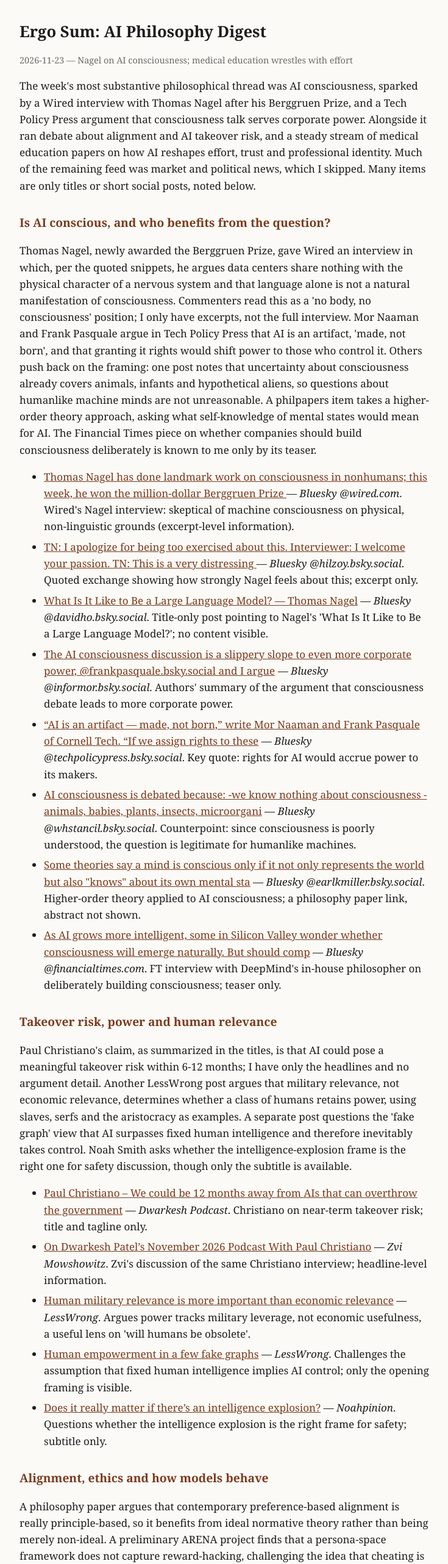
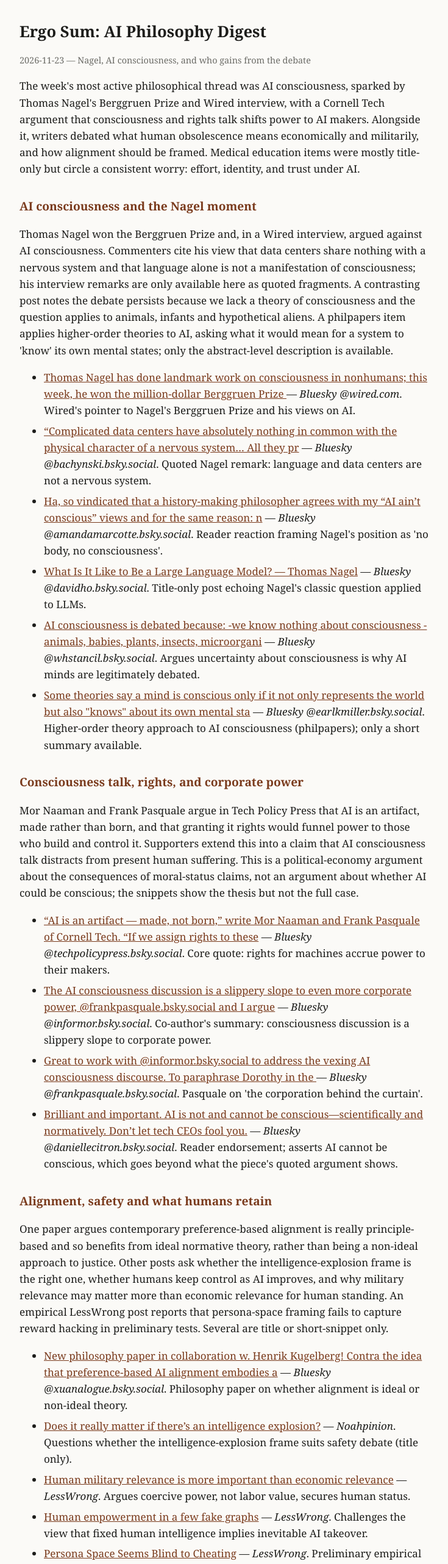
Before and after one commit to bzolyomi/ergo-sum-digest, a plain HTML site: page docs/2026-11-23.html in a window 1280 px wide. Shown: the top 2564 px of the page at 61% size, without its empty margins (272-1007 px from the left). Drawn offline with Linux system fonts and the light colour scheme.

Commit message:
Add weekly digest

```diff
--- a/docs/2026-11-23.html
+++ b/docs/2026-11-23.html
@@ -6,45 +6,40 @@
 body{background:var(--bg);color:var(--fg);font:17px/1.6 Georgia,serif;max-width:42rem;margin:0 auto;padding:2rem 1rem}
 h1{font-size:1.6rem;margin:0}h2{font-size:1.2rem;margin-top:2rem;color:var(--ac)}
 .sub,.foot{color:var(--mut);font-size:.9rem}a{color:var(--ac)}li{margin:.4rem 0}
-</style></head><body><h1>Ergo Sum: AI Philosophy Digest</h1><p class="sub">2026-11-23 — Nagel on AI consciousness; medical education wrestles with effort</p><p class='intro'>The week&#x27;s most substantive philosophical thread was AI consciousness, sparked by a Wired interview with Thomas Nagel after his Berggruen Prize, and a Tech Policy Press argument that consciousness talk serves corporate power. Alongside it ran debate about alignment and AI takeover risk, and a steady stream of medical education papers on how AI reshapes effort, trust and professional identity. Much of the remaining feed was market and political news, which I skipped. Many items are only titles or short social posts, noted below.</p>
-<h2>Is AI conscious, and who benefits from the question?</h2><p>Thomas Nagel, newly awarded the Berggruen Prize, gave Wired an interview in which, per the quoted snippets, he argues data centers share nothing with the physical character of a nervous system and that language alone is not a natural manifestation of consciousness. Commenters read this as a &#x27;no body, no consciousness&#x27; position; I only have excerpts, not the full interview. Mor Naaman and Frank Pasquale argue in Tech Policy Press that AI is an artifact, &#x27;made, not born&#x27;, and that granting it rights would shift power to those who control it. Others push back on the framing: one post notes that uncertainty about consciousness already covers animals, infants and hypothetical aliens, so questions about humanlike machine minds are not unreasonable. A philpapers item takes a higher-order theory approach, asking what self-knowledge of mental states would mean for AI. The Financial Times piece on whether companies should build consciousness deliberately is known to me only by its teaser.</p><ul>
-<li><a href='https://bsky.app/profile/wired.com/post/3n2ltohrzgu2o'>Thomas Nagel has done landmark work on consciousness in nonhumans; this week, he won the million-dollar Berggruen Prize </a> — <em>Bluesky @wired.com</em>. Wired&#x27;s Nagel interview: skeptical of machine consciousness on physical, non-linguistic grounds (excerpt-level information).</li>
-<li><a href='https://bsky.app/profile/hilzoy.bsky.social/post/3n2mdpmhdvs2w'>TN: I apologize for being too exercised about this. Interviewer: I welcome your passion. TN: This is a very distressing </a> — <em>Bluesky @hilzoy.bsky.social</em>. Quoted exchange showing how strongly Nagel feels about this; excerpt only.</li>
-<li><a href='https://bsky.app/profile/davidho.bsky.social/post/3n2o4i75srk2n'>What Is It Like to Be a Large Language Model? — Thomas Nagel</a> — <em>Bluesky @davidho.bsky.social</em>. Title-only post pointing to Nagel&#x27;s &#x27;What Is It Like to Be a Large Language Model?&#x27;; no content visible.</li>
-<li><a href='https://bsky.app/profile/informor.bsky.social/post/3n2ojzsygdk2k'>The AI consciousness discussion is a slippery slope to even more corporate power, @frankpasquale.bsky.social and I argue</a> — <em>Bluesky @informor.bsky.social</em>. Authors&#x27; summary of the argument that consciousness debate leads to more corporate power.</li>
-<li><a href='https://bsky.app/profile/techpolicypress.bsky.social/post/3n2oaewcxhf2p'>“AI is an artifact — made, not born,” write Mor Naaman and Frank Pasquale of Cornell Tech. “If we assign rights to these</a> — <em>Bluesky @techpolicypress.bsky.social</em>. Key quote: rights for AI would accrue power to its makers.</li>
-<li><a href='https://bsky.app/profile/whstancil.bsky.social/post/3n2oww5io4k2y'>AI consciousness is debated because: -we know nothing about consciousness -animals, babies, plants, insects, microorgani</a> — <em>Bluesky @whstancil.bsky.social</em>. Counterpoint: since consciousness is poorly understood, the question is legitimate for humanlike machines.</li>
-<li><a href='https://bsky.app/profile/earlkmiller.bsky.social/post/3n2t7h4ka3k2f'>Some theories say a mind is conscious only if it not only represents the world but also &quot;knows&quot; about its own mental sta</a> — <em>Bluesky @earlkmiller.bsky.social</em>. Higher-order theory applied to AI consciousness; a philosophy paper link, abstract not shown.</li>
-<li><a href='https://bsky.app/profile/financialtimes.com/post/3n2vytau3mq2b'>As AI grows more intelligent, some in Silicon Valley wonder whether consciousness will emerge naturally. But should comp</a> — <em>Bluesky @financialtimes.com</em>. FT interview with DeepMind&#x27;s in-house philosopher on deliberately building consciousness; teaser only.</li>
+</style></head><body><h1>Ergo Sum: AI Philosophy Digest</h1><p class="sub">2026-11-23 — Nagel, AI consciousness, and who gains from the debate</p><p class='intro'>The week&#x27;s most active philosophical thread was AI consciousness, sparked by Thomas Nagel&#x27;s Berggruen Prize and Wired interview, with a Cornell Tech argument that consciousness and rights talk shifts power to AI makers. Alongside it, writers debated what human obsolescence means economically and militarily, and how alignment should be framed. Medical education items were mostly title-only but circle a consistent worry: effort, identity, and trust under AI.</p>
+<h2>AI consciousness and the Nagel moment</h2><p>Thomas Nagel won the Berggruen Prize and, in a Wired interview, argued against AI consciousness. Commenters cite his view that data centers share nothing with a nervous system and that language alone is not a manifestation of consciousness; his interview remarks are only available here as quoted fragments. A contrasting post notes the debate persists because we lack a theory of consciousness and the question applies to animals, infants and hypothetical aliens. A philpapers item applies higher-order theories to AI, asking what it would mean for a system to &#x27;know&#x27; its own mental states; only the abstract-level description is available.</p><ul>
+<li><a href='https://bsky.app/profile/wired.com/post/3n2w5mwntfq27'>Thomas Nagel has done landmark work on consciousness in nonhumans; this week, he won the million-dollar Berggruen Prize </a> — <em>Bluesky @wired.com</em>. Wired&#x27;s pointer to Nagel&#x27;s Berggruen Prize and his views on AI.</li>
+<li><a href='https://bsky.app/profile/bachynski.bsky.social/post/3n2oelra2s22b'>“Complicated data centers have absolutely nothing in common with the physical character of a nervous system… All they pr</a> — <em>Bluesky @bachynski.bsky.social</em>. Quoted Nagel remark: language and data centers are not a nervous system.</li>
+<li><a href='https://bsky.app/profile/amandamarcotte.bsky.social/post/3n2pgcfkkjc2h'>Ha, so vindicated that a history-making philosopher agrees with my “AI ain’t conscious” views and for the same reason: n</a> — <em>Bluesky @amandamarcotte.bsky.social</em>. Reader reaction framing Nagel&#x27;s position as &#x27;no body, no consciousness&#x27;.</li>
+<li><a href='https://bsky.app/profile/davidho.bsky.social/post/3n2o4i75srk2n'>What Is It Like to Be a Large Language Model? — Thomas Nagel</a> — <em>Bluesky @davidho.bsky.social</em>. Title-only post echoing Nagel&#x27;s classic question applied to LLMs.</li>
+<li><a href='https://bsky.app/profile/whstancil.bsky.social/post/3n2oww5io4k2y'>AI consciousness is debated because: -we know nothing about consciousness -animals, babies, plants, insects, microorgani</a> — <em>Bluesky @whstancil.bsky.social</em>. Argues uncertainty about consciousness is why AI minds are legitimately debated.</li>
+<li><a href='https://bsky.app/profile/earlkmiller.bsky.social/post/3n2t7h4ka3k2f'>Some theories say a mind is conscious only if it not only represents the world but also &quot;knows&quot; about its own mental sta</a> — <em>Bluesky @earlkmiller.bsky.social</em>. Higher-order theory approach to AI consciousness (philpapers); only a short summary available.</li>
 </ul>
-<h2>Takeover risk, power and human relevance</h2><p>Paul Christiano&#x27;s claim, as summarized in the titles, is that AI could pose a meaningful takeover risk within 6-12 months; I have only the headlines and no argument detail. Another LessWrong post argues that military relevance, not economic relevance, determines whether a class of humans retains power, using slaves, serfs and the aristocracy as examples. A separate post questions the &#x27;fake graph&#x27; view that AI surpasses fixed human intelligence and therefore inevitably takes control. Noah Smith asks whether the intelligence-explosion frame is the right one for safety discussion, though only the subtitle is available.</p><ul>
-<li><a href='https://www.dwarkesh.com/p/paul-christiano-2'>Paul Christiano – We could be 12 months away from AIs that can overthrow the government</a> — <em>Dwarkesh Podcast</em>. Christiano on near-term takeover risk; title and tagline only.</li>
-<li><a href='https://thezvi.substack.com/p/on-dwarkesh-patels-november-2026'>On Dwarkesh Patel’s November 2026 Podcast With Paul Christiano</a> — <em>Zvi Mowshowitz</em>. Zvi&#x27;s discussion of the same Christiano interview; headline-level information.</li>
-<li><a href='https://www.lesswrong.com/posts/MSk9tqAmrmeasFgAZ/human-military-relevance-is-more-important-than-economic'>Human military relevance is more important than economic relevance</a> — <em>LessWrong</em>. Argues power tracks military leverage, not economic usefulness, a useful lens on &#x27;will humans be obsolete&#x27;.</li>
-<li><a href='https://www.lesswrong.com/posts/Goq6ZJmD9oFfHKmhu/human-empowerment-in-a-few-fake-graphs'>Human empowerment in a few fake graphs</a> — <em>LessWrong</em>. Challenges the assumption that fixed human intelligence implies AI control; only the opening framing is visible.</li>
-<li><a href='https://www.noahpinion.blog/p/does-it-really-matter-if-theres-an'>Does it really matter if there’s an intelligence explosion?</a> — <em>Noahpinion</em>. Questions whether the intelligence explosion is the right frame for safety; subtitle only.</li>
+<h2>Consciousness talk, rights, and corporate power</h2><p>Mor Naaman and Frank Pasquale argue in Tech Policy Press that AI is an artifact, made rather than born, and that granting it rights would funnel power to those who build and control it. Supporters extend this into a claim that AI consciousness talk distracts from present human suffering. This is a political-economy argument about the consequences of moral-status claims, not an argument about whether AI could be conscious; the snippets show the thesis but not the full case.</p><ul>
+<li><a href='https://bsky.app/profile/techpolicypress.bsky.social/post/3n2vuhmlznb2p'>“AI is an artifact — made, not born,” write Mor Naaman and Frank Pasquale of Cornell Tech. “If we assign rights to these</a> — <em>Bluesky @techpolicypress.bsky.social</em>. Core quote: rights for machines accrue power to their makers.</li>
+<li><a href='https://bsky.app/profile/informor.bsky.social/post/3n2ojzsygdk2k'>The AI consciousness discussion is a slippery slope to even more corporate power, @frankpasquale.bsky.social and I argue</a> — <em>Bluesky @informor.bsky.social</em>. Co-author&#x27;s summary: consciousness discussion is a slippery slope to corporate power.</li>
+<li><a href='https://bsky.app/profile/frankpasquale.bsky.social/post/3n2pkzq7me22r'>Great to work with @informor.bsky.social to address the vexing AI consciousness discourse. To paraphrase Dorothy in the </a> — <em>Bluesky @frankpasquale.bsky.social</em>. Pasquale on &#x27;the corporation behind the curtain&#x27;.</li>
+<li><a href='https://bsky.app/profile/daniellecitron.bsky.social/post/3n2uaensxos2q'>Brilliant and important. AI is not and cannot be conscious—scientifically and normatively. Don’t let tech CEOs fool you.</a> — <em>Bluesky @daniellecitron.bsky.social</em>. Reader endorsement; asserts AI cannot be conscious, which goes beyond what the piece&#x27;s quoted argument shows.</li>
 </ul>
-<h2>Alignment, ethics and how models behave</h2><p>A philosophy paper argues that contemporary preference-based alignment is really principle-based, so it benefits from ideal normative theory rather than being merely non-ideal. A preliminary ARENA project finds that a persona-space framework does not capture reward-hacking, challenging the idea that cheating is persona-mediated. A LessWrong series tries to ground morality in equivariance, using symmetry structure to impose moral consistency. An arXiv framework proposes evidence standards for deciding whether language models internally represent future options before choosing.</p><ul>
-<li><a href='https://bsky.app/profile/xuanalogue.bsky.social/post/3n2j5gkak7s2b'>New philosophy paper in collaboration w. Henrik Kugelberg! Contra the idea that preference-based AI alignment embodies a</a> — <em>Bluesky @xuanalogue.bsky.social</em>. Argues alignment is principle-based and needs ideal theory; abstract-level information.</li>
-<li><a href='https://www.lesswrong.com/posts/uovDC22en2iirta4h/persona-space-seems-blind-to-cheating'>Persona Space Seems Blind to Cheating</a> — <em>LessWrong</em>. Preliminary negative result on persona-based accounts of reward hacking.</li>
-<li><a href='https://www.lesswrong.com/posts/NyD3vpFuPSNQpEBNu/alignment-from-equivariance-iii-moraloids-and-tribal-1'>Alignment from equivariance III - moraloids and tribal subgroups</a> — <em>LessWrong</em>. Speculative attempt at a mathematical definition of moral consistency.</li>
-<li><a href='https://arxiv.org/abs/2611.25170v1'>Before the Choice: An Evidential Framework for Studying Prospective Representations in Language Models</a> — <em>arXiv</em>. Methodological framework for claims about model &#x27;planning&#x27; or prospection.</li>
+<h2>Alignment, safety and what humans retain</h2><p>One paper argues contemporary preference-based alignment is really principle-based and so benefits from ideal normative theory, rather than being a non-ideal approach to justice. Other posts ask whether the intelligence-explosion frame is the right one, whether humans keep control as AI improves, and why military relevance may matter more than economic relevance for human standing. An empirical LessWrong post reports that persona-space framing fails to capture reward hacking in preliminary tests. Several are title or short-snippet only.</p><ul>
+<li><a href='https://bsky.app/profile/xuanalogue.bsky.social/post/3n2j5gkak7s2b'>New philosophy paper in collaboration w. Henrik Kugelberg! Contra the idea that preference-based AI alignment embodies a</a> — <em>Bluesky @xuanalogue.bsky.social</em>. Philosophy paper on whether alignment is ideal or non-ideal theory.</li>
+<li><a href='https://www.noahpinion.blog/p/does-it-really-matter-if-theres-an'>Does it really matter if there’s an intelligence explosion?</a> — <em>Noahpinion</em>. Questions whether the intelligence-explosion frame suits safety debate (title only).</li>
+<li><a href='https://www.lesswrong.com/posts/MSk9tqAmrmeasFgAZ/human-military-relevance-is-more-important-than-economic'>Human military relevance is more important than economic relevance</a> — <em>LessWrong</em>. Argues coercive power, not labor value, secures human status.</li>
+<li><a href='https://www.lesswrong.com/posts/Goq6ZJmD9oFfHKmhu/human-empowerment-in-a-few-fake-graphs'>Human empowerment in a few fake graphs</a> — <em>LessWrong</em>. Challenges the view that fixed human intelligence implies inevitable AI takeover.</li>
+<li><a href='https://www.lesswrong.com/posts/uovDC22en2iirta4h/persona-space-seems-blind-to-cheating'>Persona Space Seems Blind to Cheating</a> — <em>LessWrong</em>. Preliminary empirical result: persona framework misses reward-hacking behavior.</li>
 </ul>
-<h2>Thinking, culture and economic value</h2><p>A LessWrong essay notes that psychology has studied thinking mostly through its failures and asks why so little is understood about how it works. Henry Farrell describes AI agents as self-enacting storybooks of human culture, though I only have the title. Tyler Cowen argues that GDP misses AI gains such as greater effective product variety. An NBER paper examines whether AI-driven growth will reach developing countries.</p><ul>
-<li><a href='https://www.lesswrong.com/posts/NyCFKxR74RgRbs7SM/thinking-is-hard-for-humans'>Thinking is Hard (for Humans)</a> — <em>LessWrong</em>. Reflection on how little the study of human thinking explains how thinking works; relevant to offloading thinking to AI.</li>
-<li><a href='https://www.programmablemutter.com/p/ai-agents-are-frozen-knowledge-given'>AI agents are self-enacting storybooks of human culture</a> — <em>Programmable Mutter (Henry Farrell)</em>. Frames agents as enacting human culture; title only.</li>
-<li><a href='https://marginalrevolution.com/marginalrevolution/2026/11/the-ai-gains-that-gdp-misses.html'>The AI gains that gdp misses</a> — <em>Marginal Revolution</em>. Argues GDP undercounts AI benefits through customization.</li>
-<li><a href='https://marginalrevolution.com/marginalrevolution/2026/11/will-ai-growth-reach-the-developing-world.html'>Will AI Growth Reach the Developing World?</a> — <em>Marginal Revolution</em>. Growth-model analysis of whether AI gains spread to developing economies; abstract only.</li>
+<h2>Economic and societal effects of AI</h2><p>Tyler Cowen argues GDP misses AI gains such as greater effective product variety. Another post reads a market reaction as evidence that capabilities do not automatically become economic outcomes. An NBER paper asks whether AI-driven growth will reach developing countries. Understanding AI lists the major live debates, including bubble and recursive self-improvement arguments. Most are brief snippets.</p><ul>
+<li><a href='https://marginalrevolution.com/marginalrevolution/2026/11/the-ai-gains-that-gdp-misses.html'>The AI gains that gdp misses</a> — <em>Marginal Revolution</em>. Argues measured GDP understates AI-driven customization gains.</li>
+<li><a href='https://marginalrevolution.com/marginalrevolution/2026/11/will-ai-growth-reach-the-developing-world.html'>Will AI Growth Reach the Developing World?</a> — <em>Marginal Revolution</em>. Growth-model analysis of AI&#x27;s reach to developing economies.</li>
+<li><a href='https://www.understandingai.org/p/the-five-most-important-debates-in'>The five most important debates in AI right now</a> — <em>Understanding AI</em>. Overview of strongest arguments on bubble, cyber risk, recursive self-improvement.</li>
+<li><a href='https://www.programmablemutter.com/p/ai-agents-are-frozen-knowledge-given'>AI agents are self-enacting storybooks of human culture</a> — <em>Programmable Mutter (Henry Farrell)</em>. Farrell frames AI agents as enacting human cultural stories (title only).</li>
 </ul>
-<h2>AI in medical education and practice</h2><p>Several papers worry about what AI does to learning and professional formation. One addresses the erosion of effort from &#x27;effortless excellence&#x27;; another describes a &#x27;formal-functional gap&#x27; in medical professional identity. Others call for national guidance on AI use in clerkships, examine calibrating trust through Chinese medical humanism, and look at how uncertainty and feedback loops shape clinicians&#x27; interactions with AI. Chinese medical students describe lacking a compass in clinical training. A Bluesky post asks for independent randomized trials of EdTech, comparing the standard to medical research. For most of these I have only titles, so I cannot report findings.</p><ul>
-<li><a href='https://pubmed.ncbi.nlm.nih.gov/43031995/'>The Perils of &quot;Effortless Excellence&quot;: Generative AI and the Erosion of Effort in Medical Education.</a> — <em>PubMed (Med Sci Educ)</em>. Concern that generative AI removes productive effort from training; title only.</li>
-<li><a href='https://pubmed.ncbi.nlm.nih.gov/43041233/'>The Formal-Functional Gap: How Artificial Intelligence Reshapes Medical Professional Identity.</a> — <em>PubMed (Adv Med Educ Pract)</em>. AI and professional identity, the &#x27;formal-functional gap&#x27;; title only.</li>
-<li><a href='https://pubmed.ncbi.nlm.nih.gov/43066053/'>Navigating Without a Compass: Chinese Medical Students&#x27; Perspectives on AI in Clinical Training.</a> — <em>PubMed (Perspect Med Educ)</em>. Students&#x27; perspectives on AI in clinical training; title only.</li>
-<li><a href='https://pubmed.ncbi.nlm.nih.gov/43054598/'>Calibrating trust in generative artificial intelligence for clinical communication through Chinese medical humanism.</a> — <em>PubMed (Front Public Health)</em>. Trust calibration through medical humanism; title only.</li>
-<li><a href='https://pubmed.ncbi.nlm.nih.gov/43060811/'>The confidence game: Artificial intelligence, feedback loops, and higher-order effects.</a> — <em>PubMed (JAAD Int)</em>. AI, confidence and feedback loops; title only.</li>
-<li><a href='https://pubmed.ncbi.nlm.nih.gov/43069807/'>The arc of uncertainty across clinicians&#x27; interactions with AI.</a> — <em>PubMed (Discov Artif Intell)</em>. How clinicians&#x27; uncertainty evolves in AI interactions; title only.</li>
-<li><a href='https://pubmed.ncbi.nlm.nih.gov/43032007/'>Artificial Intelligence Use in Clerkships: A Call for National Guidance.</a> — <em>PubMed (Med Sci Educ)</em>. Call for national guidance on AI in clerkships; title only.</li>
-<li><a href='https://pubmed.ncbi.nlm.nih.gov/43070650/'>Designing large language model tutors to promote deep learning and precision medical education.</a> — <em>PubMed (Acad Med)</em>. LLM tutors designed for deep learning; title only.</li>
-<li><a href='https://bsky.app/profile/eicathomefinn.bsky.social/post/3n2xrofqui22c'>What the world needs now is large-scale, independent randomised control trials in which companies that design and sell E</a> — <em>Bluesky @eicathomefinn.bsky.social</em>. Argues for independent RCTs of EdTech, borrowing the medical research standard.</li>
+<h2>AI and medical education</h2><p>The medical education items are mostly titles, so I can only report their stated concerns. They raise professional identity, erosion of effort from &#x27;effortless excellence&#x27;, calibrating trust and the call for national clerkship guidance. A Chinese medical student perspective and a feedback-loop piece on AI confidence round this out. The common thread is how AI changes learning and judgment, not tool performance.</p><ul>
+<li><a href='https://pubmed.ncbi.nlm.nih.gov/43031995/'>The Perils of &quot;Effortless Excellence&quot;: Generative AI and the Erosion of Effort in Medical Education.</a> — <em>PubMed (Med Sci Educ)</em>. Title suggests a case that AI undermines the effort that builds competence.</li>
+<li><a href='https://pubmed.ncbi.nlm.nih.gov/43041233/'>The Formal-Functional Gap: How Artificial Intelligence Reshapes Medical Professional Identity.</a> — <em>PubMed (Adv Med Educ Pract)</em>. Title: how AI reshapes medical professional identity.</li>
+<li><a href='https://pubmed.ncbi.nlm.nih.gov/43032007/'>Artificial Intelligence Use in Clerkships: A Call for National Guidance.</a> — <em>PubMed (Med Sci Educ)</em>. Calls for national guidance on AI in clerkships.</li>
+<li><a href='https://pubmed.ncbi.nlm.nih.gov/43054598/'>Calibrating trust in generative artificial intelligence for clinical communication through Chinese medical humanism.</a> — <em>PubMed (Front Public Health)</em>. Trust calibration in generative AI via medical humanism.</li>
+<li><a href='https://pubmed.ncbi.nlm.nih.gov/43066053/'>Navigating Without a Compass: Chinese Medical Students&#x27; Perspectives on AI in Clinical Training.</a> — <em>PubMed (Perspect Med Educ)</em>. Students&#x27; perspectives on AI in clinical training.</li>
+<li><a href='https://pubmed.ncbi.nlm.nih.gov/43060811/'>The confidence game: Artificial intelligence, feedback loops, and higher-order effects.</a> — <em>PubMed (JAAD Int)</em>. Feedback loops and higher-order effects of clinical AI confidence (title only).</li>
 </ul><p class="foot">Generated by an AI model from public posts; summaries may contain errors.</p>
 <p class="foot"><a href="index.html">All issues</a></p></body></html>
```
